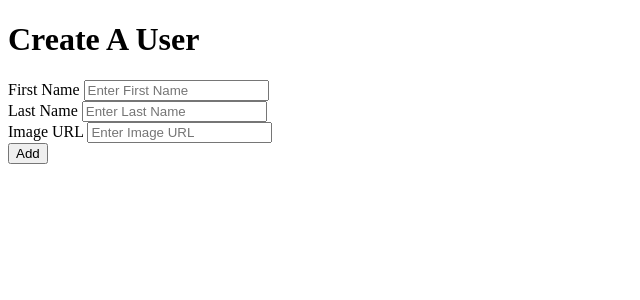
After one commit to samau3/blogly, a Flask app: template templates/user-form.html in a window 1280 px wide. The commit adds this page. Shown: the top 300 px of the page, without its empty margins (0-640 px from the left). Run offline with Flask 2, Linux system fonts and the light colour scheme; the template is opened without the code that fills it, so the values that code supplies are empty.

Commit message:
added form input for users

```diff
--- a/app.py
+++ b/app.py
@@ -1,27 +1,27 @@
 from flask import Flask, request, redirect, render_template
-from models import db, connect_db, User
+from models import connect_db, db, User
 from flask_debugtoolbar import DebugToolbarExtension
 
+
 app = Flask(__name__)
-app.config['SQLALCHEMY_DATABASE_URI'] = 'postgresql:///sqla_intro'
+app.config['SQLALCHEMY_DATABASE_URI'] = 'postgresql:///blogly'
 app.config['SQLALCHEMY_TRACK_MODIFICATIONS'] = False
 app.config['SQLALCHEMY_ECHO'] = True
 
+connect_db(app)
+
 app.config['SECRET_KEY'] = "never-tell!"
 app.config['DEBUG_TB_INTERCEPT_REDIRECTS'] = False
-
 debug = DebugToolbarExtension(app)
 
-connect_db(app)
 
-
-app.get('/')
+@app.get('/')
 def home_page():
     """At the moment, redirects to /users page"""
 
     return redirect('/users')
 
-app.get('/users')
+@app.get('/users')
 def users_page():
     """List users and show add form"""
     # access the database for users; pass this into html
@@ -29,5 +29,60 @@ def users_page():
     # also has a link to add users
 
     users = User.query.all()
+    return render_template('user-list.html', users = users)
 
-    return render_template("", users = users)
+
+# Create html form w/ method of POST
+# Need a form of method with three inputs, button
+
+@app.get('/users/new')
+def create_new_user():
+    """Show add form for users"""
+
+
+    return render_template('user-form.html')
+
+@app.post('/users/new')
+def process_form():
+    """Process form and add new user"""
+
+    first_name = request.form['first-name']
+    last_name = request.form['last-name']
+    image_url = request.form['image-url']
+
+    image_url = image_url if image_url else None
+
+    user = User(
+        first_name = first_name,
+        last_name = last_name,
+        image_url = image_url)
+
+    db.session.add(user)
+    db.session.commit()
+
+    return redirect('/users')
+
+# FIXME: bug error while rendering invalid maluser
+# @app.get('/users/<int:user-id>')
+# def display_user():
+#     # Play user-id in parameter
+#     """Render data of user, edit and delete button"""
+
+#     return render_template('/')
+
+# @app.get('/users/<int:user-id>/edit')
+# def render_user_edit():
+#     """Render edit page for user"""
+
+#     return render_template('/')
+
+# @app.post('/users/<int:user-id>/edit')
+# def process_edit_form():
+#     """Process edit form redirect to users page"""
+
+#     return redirect('/users')
+
+# @app.post('/users/<int:id>/delete')
+# def delete_user():
+#     """Delete the current user"""
+#     return redirect('/users')
--- a/templates/base.html
+++ b/templates/base.html
@@ -1,16 +1,13 @@
 <!DOCTYPE html>
 <html lang="en">
+  <head>
+    <meta charset="UTF-8" />
+    <meta http-equiv="X-UA-Compatible" content="IE=edge" />
+    <meta name="viewport" content="width=device-width, initial-scale=1.0" />
+    <title>Blogly</title>
+  </head>
 
-<head>
-    <meta charset="UTF-8">
-    <meta http-equiv="X-UA-Compatible" content="IE=edge">
-    <meta name="viewport" content="width=device-width, initial-scale=1.0">
-    <title>Blogly</title>
-</head>
-
-<body>
-    {% block content %}
-    {% end block %}
-</body>
-
+  <body>
+    {% block content %} {% endblock %}
+  </body>
 </html>
--- /dev/null
+++ b/templates/user-form.html
@@ -0,0 +1,29 @@
+{% extends 'base.html' %} {% block content %}
+
+<h1>Create A User</h1>
+
+<div class="container-app">
+  <form action="/users/new" method="POST">
+    <div class="input">
+      <label>
+        First Name
+        <input id="first-name" type="text" placeholder="Enter First Name" />
+      </label>
+    </div>
+    <div class="input">
+      <label>
+        Last Name
+        <input id="last-name" type="text" placeholder="Enter Last Name" />
+      </label>
+    </div>
+    <div class="input">
+      <label>
+        Image URL
+        <input id="image-url" type="text" placeholder="Enter Image URL" />
+      </label>
+    </div>
+    <button>Add</button>
+  </form>
+</div>
+
+{% endblock %}
```
Also changed, not shown: models.py (+6 -6 lines), seed.py (added, +24 -0 lines), templates/user-list.html (+6 -5 lines).
